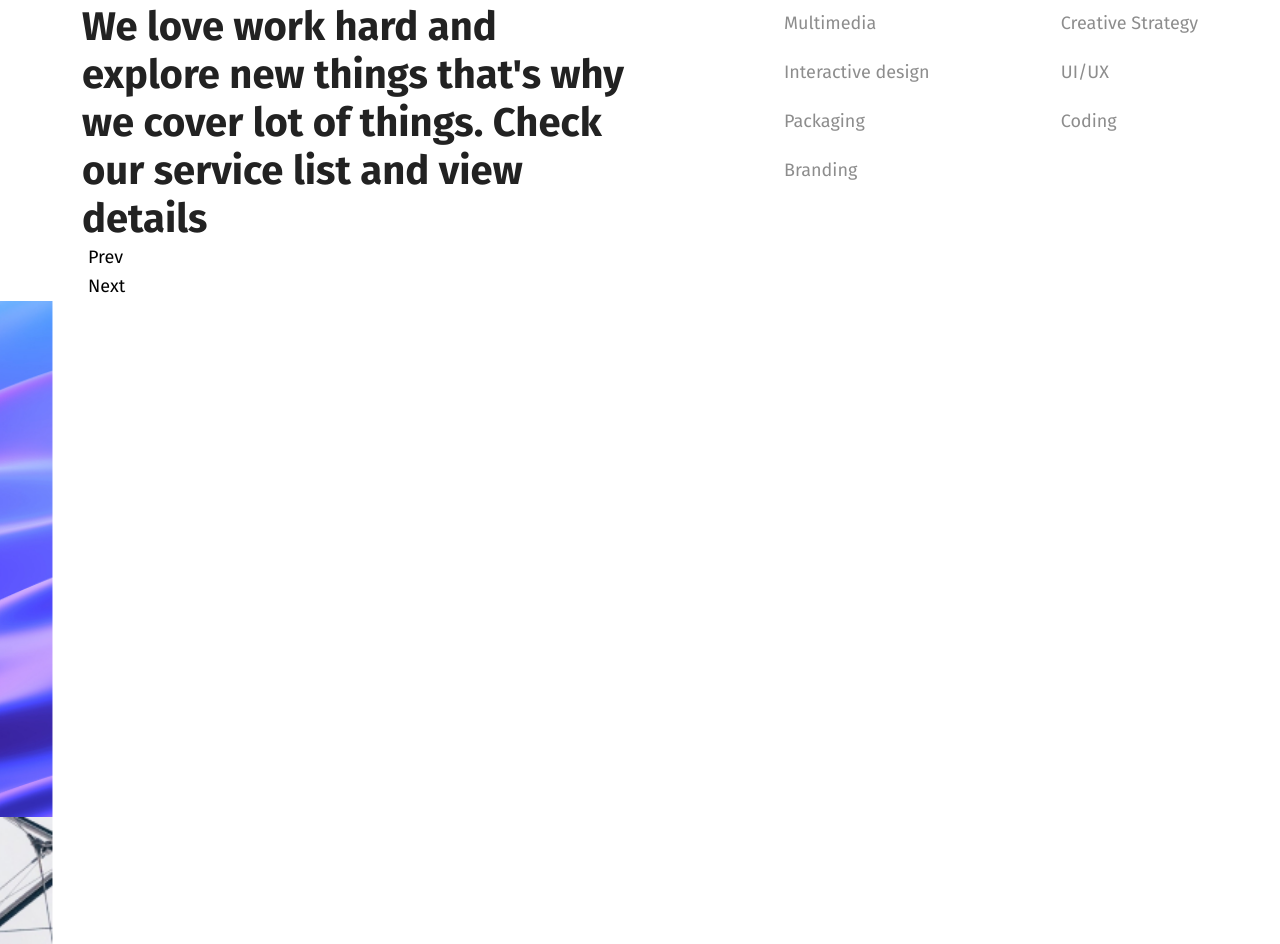
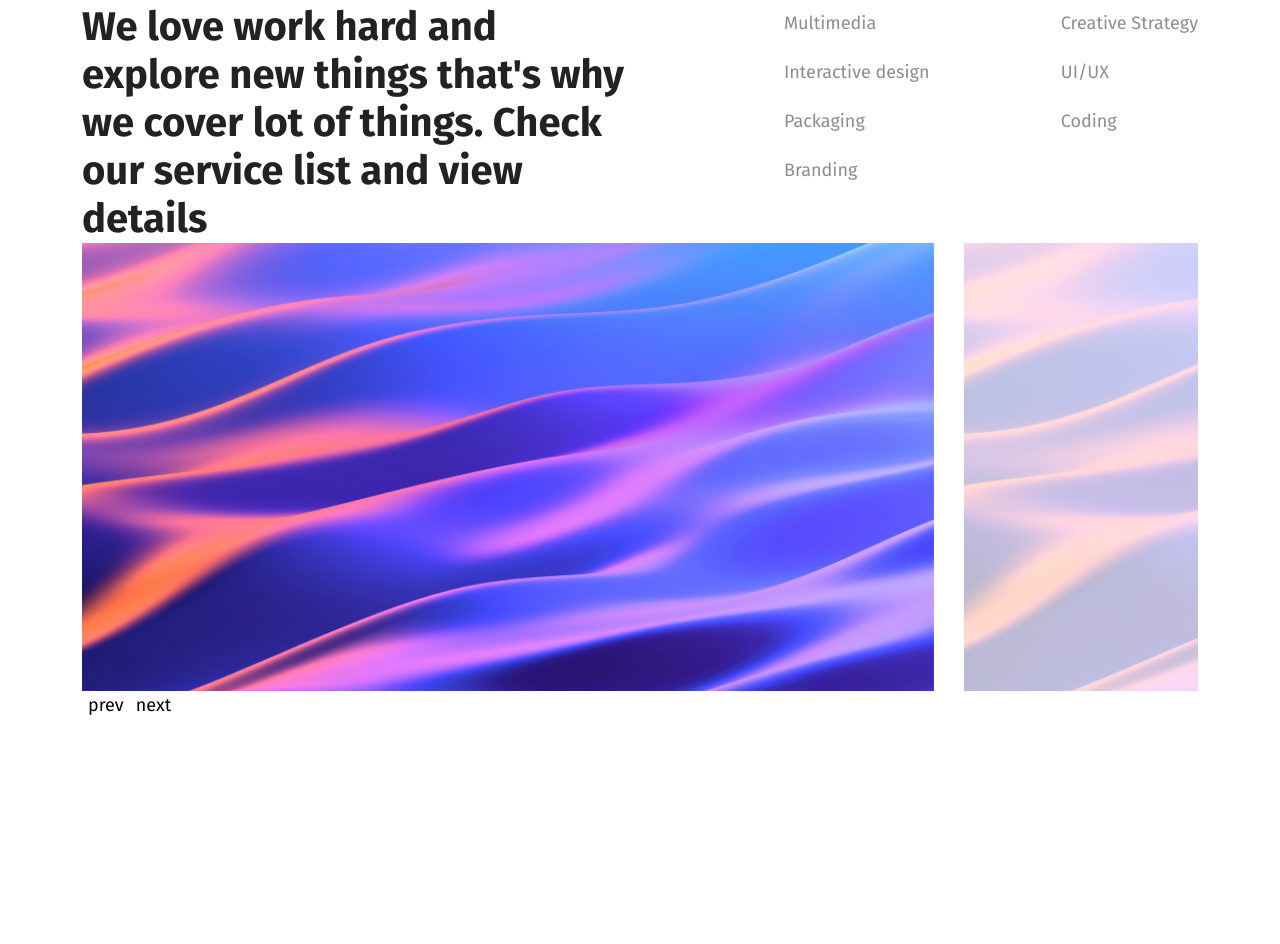
Before and after one commit to FaigBagirov/gravity_site, a website: page index.html in a window 1280 px wide. Shown: the part 1670-2614 px from the top of the page. After the commit the page ends 2390 px from the top, so only its background shows below. Drawn offline with nearby package versions, Linux system fonts and the light colour scheme.

Commit message:
glidejs apllied and working. Nav is not styled yet

```diff
--- a/css/main.css
+++ b/css/main.css
@@ -214,5 +214,18 @@ ul, li{
 
 .carousel__pic{
   width: 100%;
-  /* object-fit: cover; */
+  object-fit: cover;
 }
+
+.glide__slide{
+  opacity: 0.3;
+  transition-duration: 0.7s;
+  height: 35vw;
+}
+.glide__slide--active{
+  opacity: 1;
+}
+
+.glide__arrows{
+  display: flex;
+}
--- a/index.html
+++ b/index.html
@@ -6,9 +6,10 @@
     <!-- <meta http-equiv="X-UA-Compatible" content="IE=edge"> -->
     <meta name="viewport" content="width=device-width, initial-scale=1.0">
     <link rel="stylesheet" href="css/bootstrap.min.css">
-    <link rel="stylesheet" href="./node_modules/@splidejs/splide/dist/css/splide-core.min.css">
+    <link rel="stylesheet" href="./node_modules/@glidejs/glide/dist/css/glide.core.min.css">
     <link rel="stylesheet" href="css/main.css">
-    <script src="./node_modules/@splidejs/splide/dist/js/splide.min.js"></script>
+    <!-- <script src="node_modules/@glidejs/glide/dist/glide.min.js"></script> -->
+    <!-- <script src="./node_modules/@"></script> -->
 
 </head>
 <body>
@@ -150,37 +151,29 @@
             </div>
             <div class="row">
                 <div class="col">
-                    <div class="splide">
-                        <div class="splide__arrows">
-                            <button class="splide__arrow splide__arrow--prev">
-                                Prev
-                            </button>
-                            <button class="splide__arrow splide__arrow--next">
-                                Next
-                            </button>
+                    <div class="glide">
+                        <div class="glide__track" data-glide-el="track">
+                          <ul class="glide__slides">
+                            <li class="glide__slide">
+                                <img src="./img/carousel1.jpg" alt="" class="carousel__pic">
+                            </li>
+                            <li class="glide__slide">
+                                <img src="./img/carousel2.jpg" alt="" class="carousel__pic">
+                            </li>
+                            <li class="glide__slide">
+                                <img src="./img/carousel3.jpg" alt="" class="carousel__pic">
+                            </li>
+                          </ul>
                         </div>
 
-                        <div class="splide__track">
-                          <ul class="splide__list">
-                            <li class="splide__slide">
-                                <div class="splide__slide__container carousel1">
-                                    <img src="./img/carousel1.jpg" alt="" class="carousel__pic">
-                                </div>
-                            </li>
-                            <li class="splide__slide">
-                                <div class="splide__slide__container">
-                                    <img src="./img/carousel2.jpg" alt="" class="carousel__pic">
-                                </div>
-                            </li>
-                            <li class="splide__slide">
-                                <div class="splide__slide__container">
-                                    <img src="./img/carousel3.jpg" alt="" class="carousel__pic">
-                                </div>
-                            </li>
+                        <div class="glide__arrows" data-glide-el="controls">
+                            <button class="glide__arrow glide__arrow--left" data-glide-dir="<">prev</button>
+                            <button class="glide__arrow glide__arrow--right" data-glide-dir=">">next</button>
+                          </div>
+                      </div>
 
-                          </ul>
-                        </div>
-                      </div>
+
+
                 </div>
             </div>
 
@@ -190,7 +183,9 @@
     </section>
 
 
+    <script src="./node_modules/@glidejs/glide/dist/glide.min.js"></script>
+    <script src="./scripts/script.js"></script>
 
-    <script src="./scripts/script.js"></script>
+
 </body>
 </html>
--- a/package.json
+++ b/package.json
@@ -2,6 +2,7 @@
   "name": "gravity_site",
   "version": "1.0.0",
   "description": "",
+  "type": "module",
   "main": "script.js",
   "scripts": {
     "test": "echo \"Error: no test specified\" && exit 1"
@@ -9,6 +10,7 @@
   "author": "",
   "license": "ISC",
   "dependencies": {
+    "@glidejs/glide": "^3.4.1",
     "@splidejs/splide": "^3.1.9"
   }
 }
--- a/scripts/script.js
+++ b/scripts/script.js
@@ -1,15 +1,8 @@
-// import splide from '@splidejs/splide';
+document.addEventListener( 'DOMContentLoaded', function() {
+  new Glide('.glide', {
+    type: 'carousel',
+    perView: 1.3,
+    gap: '30',
+  }).mount()
 
-// window.addEventListener('load', function(){
-//   new splide( '.splide' ).mount();
-//   })
-
-document.addEventListener( 'DOMContentLoaded', function() {
-  var splide = new Splide( '.splide', {
-    type: 'loop',
-    perPage: 1.3,
-    gap: '30px',
-
-  } );
-  splide.mount();
 } );
```
Also changed, not shown: 1 other file.
